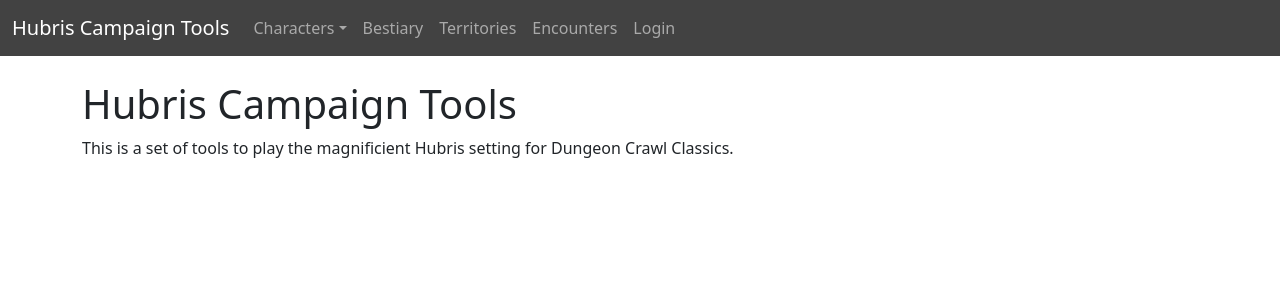
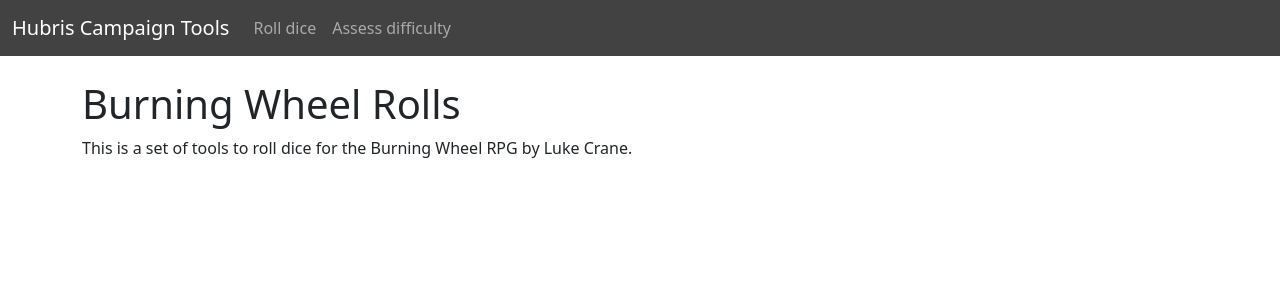
Before and after one commit to philippe-lemaire/burning_wheel_rolls, a Django app: template templates/index.html in a window 1280 px wide. Shown: the top 300 px of the page. Run offline with Django 3.2, Linux system fonts and the light colour scheme; the template is opened without the code that fills it, so the values that code supplies are empty.

Commit message:
basic url routing ok

```diff
--- a/burning_wheel_rolls/settings.py
+++ b/burning_wheel_rolls/settings.py
@@ -31,6 +31,7 @@
 # Application definition
 
 INSTALLED_APPS = [
+    "rolls",
     "django.contrib.admin",
     "django.contrib.auth",
     "django.contrib.contenttypes",
@@ -54,7 +55,7 @@
 TEMPLATES = [
     {
         "BACKEND": "django.template.backends.django.DjangoTemplates",
-        "DIRS": [],
+        "DIRS": [BASE_DIR / "templates"],
         "APP_DIRS": True,
         "OPTIONS": {
             "context_processors": [
--- a/burning_wheel_rolls/urls.py
+++ b/burning_wheel_rolls/urls.py
@@ -13,7 +13,16 @@
     1. Import the include() function: from django.urls import include, path
     2. Add a URL to urlpatterns:  path('blog/', include('blog.urls'))
 """
+
 from django.contrib import admin
-from django.urls import path, include
+from django.urls import path
+from django.urls.conf import include
+from django.conf import settings
+from django.conf.urls.static import static
+from django.views.generic import TemplateView
 
-urlpatterns = [path("admin/", admin.site.urls), path("", include("rolls.urls"))]
+urlpatterns = [
+    path("admin/", admin.site.urls),
+    path("roll/", include("rolls.urls")),
+    path("", TemplateView.as_view(template_name="index.html"), name="index"),
+]
--- a/rolls/urls.py
+++ b/rolls/urls.py
@@ -2,6 +2,9 @@
 
 from . import views
 
+app_name = "rolls"
+
 urlpatterns = [
-    path("", views.index, name="index"),
+    path("roll_dice/", views.roll_dice, name="roll_dice"),
+    path("assess_difficulty/", views.roll_dice, name="assess_difficulty"),
 ]
--- a/templates/base.html
+++ b/templates/base.html
@@ -26,45 +26,15 @@
             </button>
             <div class="collapse navbar-collapse" id="navbarNav">
                 <ul class="navbar-nav">
-                    <li class="nav-item dropdown">
-                        <a class="nav-link dropdown-toggle" data-bs-toggle="dropdown" href="#" role="button"
-                            aria-expanded="false">Characters</a>
-                        <ul class="dropdown-menu">
-                            <li><a class="dropdown-item" href="#">Create character</a></li>
-                            <li><a class="dropdown-item" href="#">My characters</a></li>
-                            <li>
-                                <hr class="dropdown-divider">
-                            </li>
-                            <li><a class="dropdown-item" href="#">My dead characters</a></li>
-                        </ul>
+
+                    <li class="nav-item">
+                        <a class="nav-link" href="{% url 'rolls:roll_dice' %}">Roll dice</a>
                     </li>
                     <li class="nav-item">
-                        <a class="nav-link" href="{% url 'bestiary:index' %}">Bestiary</a>
+                        <a class="nav-link" href="{% url 'rolls:assess_difficulty' %}">Assess difficulty</a>
                     </li>
-                    <li class="nav-item">
-                        <a class="nav-link" href="{% url 'territories:index' %}">Territories</a>
-                    </li>
-                    <li class="nav-item">
-                        <a class="nav-link" href="#">Encounters</a>
-                    </li>
-                    {% if user.is_authenticated %}
-                    <li class="nav-item dropdown">
-                        <a class="nav-link dropdown-toggle" data-bs-toggle="dropdown" href="#" role="button"
-                            aria-expanded="false">{{ user.username }}</a>
-                        <ul class="dropdown-menu">
-                            <li><a class="dropdown-item" href="#">Edit profile</a></li>
 
-                            <li>
-                                <hr class="dropdown-divider">
-                            </li>
-                            <li><a class="dropdown-item" href="/auth/logout">Logout</a></li>
-                        </ul>
-                    </li>
-                    {% else %}
-                    <li class="nav-item">
-                        <a class="nav-link" href="/auth/login">Login</a>
-                    </li>
-                    {% endif %}
+
                 </ul>
             </div>
         </div>
--- a/templates/index.html
+++ b/templates/index.html
@@ -1,8 +1,8 @@
 {% extends "base.html" %}
 
 {% block content %}
-<h1>Hubris Campaign Tools</h1>
+<h1>Burning Wheel Rolls</h1>
 
-<p>This is a set of tools to play the magnificient Hubris setting for Dungeon Crawl Classics.</p>
+<p>This is a set of tools to roll dice for the Burning Wheel RPG by Luke Crane.</p>
 
 {% endblock %}
```
Also changed, not shown: rolls/views.py (+6 -2 lines).
